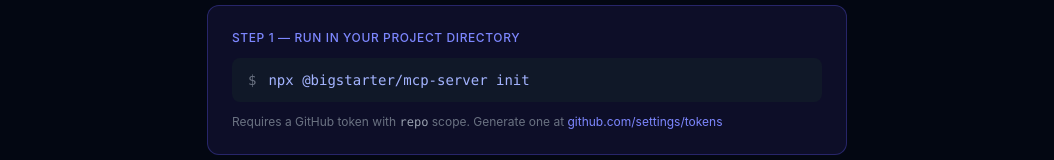
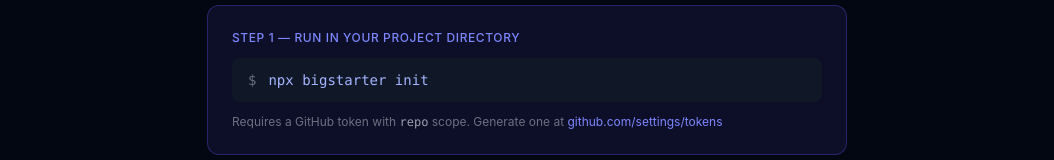
Before and after one commit to BigFatDot/BigStarter, a Next.js app in the folder apps/platform/: page /install in a window 1280 px wide. Shown: the part 280-440 px from the top of the page, without its empty margins (113-1167 px from the left). Built offline with nearby package versions, Linux system fonts and the light colour scheme.

Commit message:
feat: update all references to 'npx bigstarter init' + rebuild platform

```diff
--- a/apps/platform/src/app/install/page.tsx
+++ b/apps/platform/src/app/install/page.tsx
@@ -22,7 +22,7 @@
         <p className="text-xs text-indigo-400 font-medium uppercase tracking-wider mb-3">Step 1 — Run in your project directory</p>
         <div className="flex items-center gap-3 bg-gray-900 rounded-lg px-4 py-3 font-mono text-sm">
           <span className="text-gray-500 select-none">$</span>
-          <span className="text-indigo-300 flex-1">npx @bigstarter/mcp-server init</span>
+          <span className="text-indigo-300 flex-1">npx bigstarter init</span>
         </div>
         <p className="text-xs text-gray-500 mt-3">
           Requires a GitHub token with <code className="text-gray-400">repo</code> scope.
```
Also changed, not shown: 12 other files (tests, documents, lock files or other folders).
